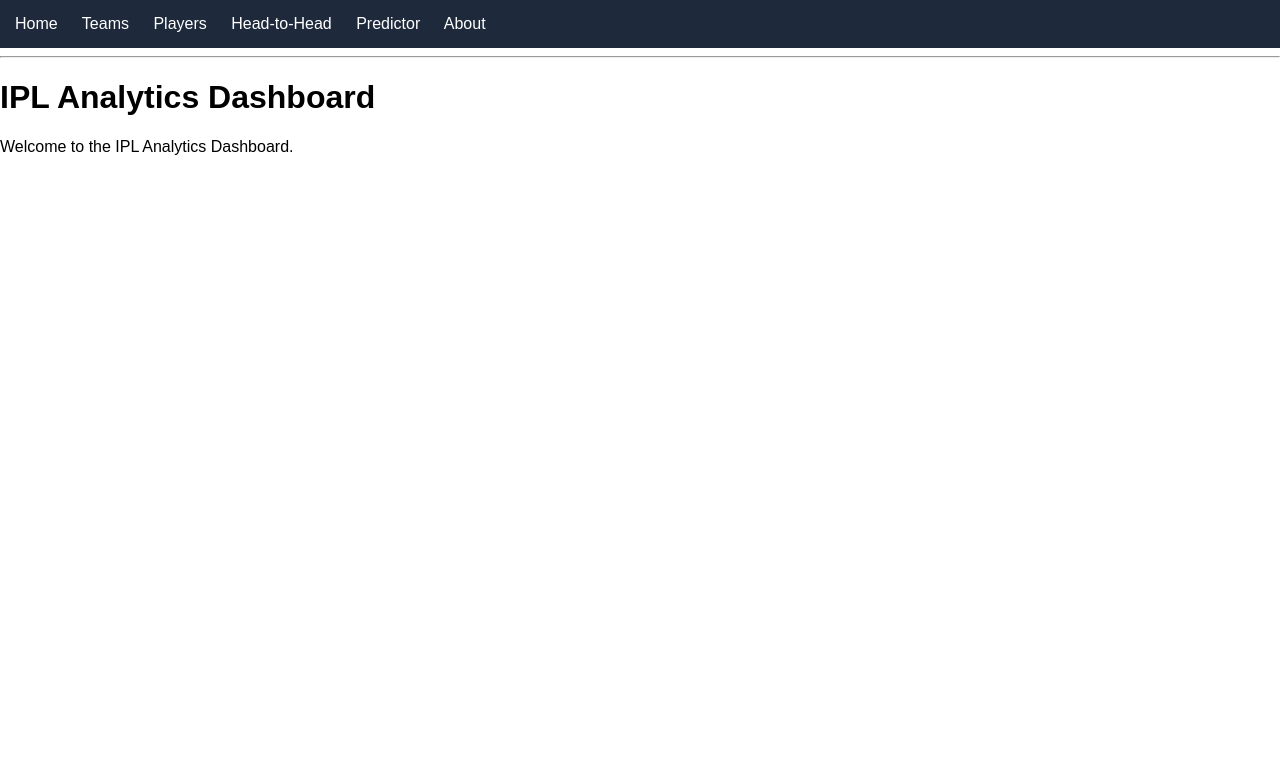
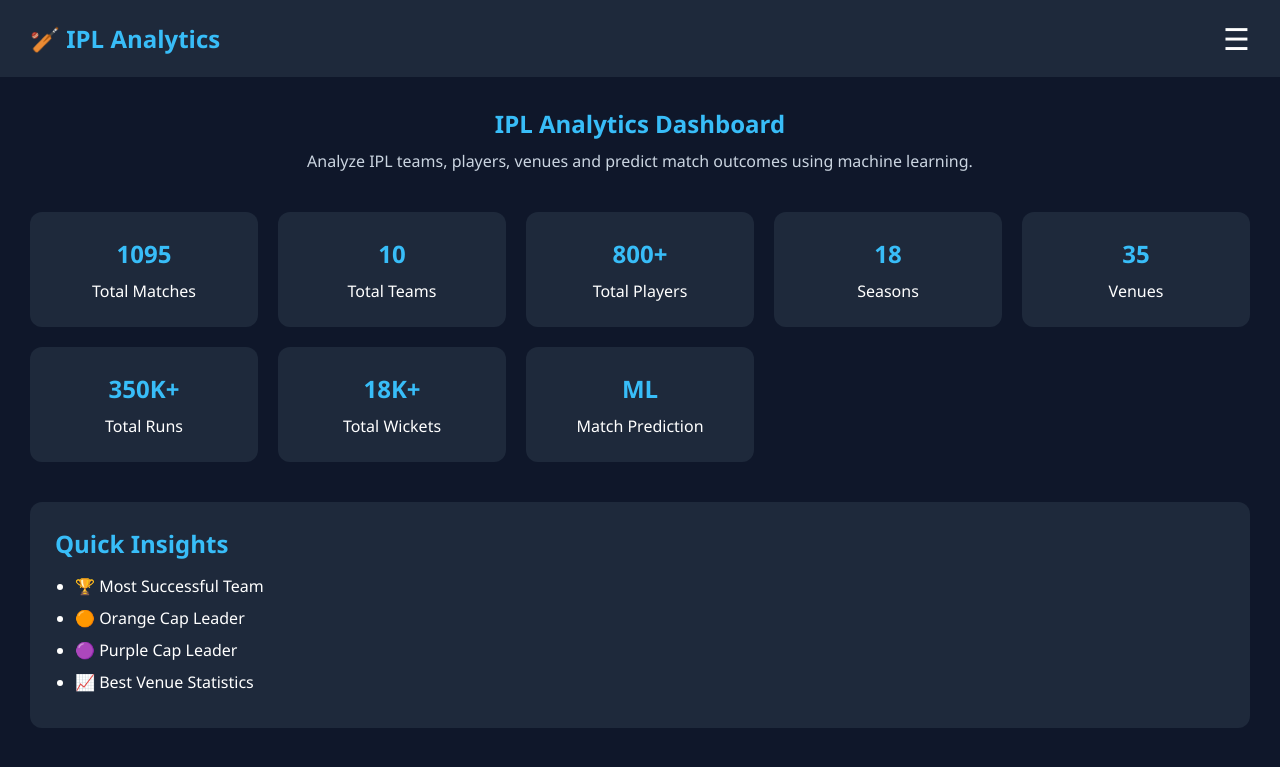
Before and after one commit to udayreddyvangala499-collab/IPL-T20, a Flask app: page / in a window 1280 px wide. Shown: the top 767 px of the page. Run offline with Flask 3, Linux system fonts and the light colour scheme.

Commit message:
Added features and navigation

```diff
--- a/static/css/style.css
+++ b/static/css/style.css
@@ -1,20 +1,121 @@
-body{
-    font-family: Arial, sans-serif;
+*{
     margin:0;
     padding:0;
+    box-sizing:border-box;
 }
 
-nav{
-    background:#1e293b;
-    padding:15px;
+body{
+    font-family:'Segoe UI',sans-serif;
+    background:#0f172a;
+    color:white;
 }
 
-nav a{
+.navbar{
+    background:#1e293b;
+    padding:18px 30px;
+    display:flex;
+    justify-content:space-between;
+    align-items:center;
+    position:relative;
+}
+
+.logo{
+    font-size:24px;
+    font-weight:bold;
+    color:#38bdf8;
+}
+
+.menu-toggle{
+    font-size:30px;
+    cursor:pointer;
+}
+
+.nav-menu{
+    display:none;
+    list-style:none;
+    position:absolute;
+    top:70px;
+    right:20px;
+    background:#1e293b;
+    border-radius:10px;
+    min-width:220px;
+}
+
+.nav-menu li{
+    border-bottom:1px solid #334155;
+}
+
+.nav-menu li:last-child{
+    border:none;
+}
+
+.nav-menu a{
+    display:block;
+    padding:15px;
     color:white;
     text-decoration:none;
-    margin-right:20px;
 }
 
-nav a:hover{
+.nav-menu a:hover{
+    background:#334155;
+}
+
+.show{
+    display:block;
+}
+
+.container{
+    padding:30px;
+}
+
+.hero{
+    text-align:center;
+    margin-bottom:40px;
+}
+
+.hero h1{
     color:#38bdf8;
+    margin-bottom:10px;
 }
+
+.hero p{
+    color:#cbd5e1;
+}
+
+.kpi-grid{
+    display:grid;
+    grid-template-columns:repeat(auto-fit,minmax(220px,1fr));
+    gap:20px;
+}
+
+.card{
+    background:#1e293b;
+    padding:25px;
+    border-radius:12px;
+    text-align:center;
+}
+
+.card h2{
+    color:#38bdf8;
+    margin-bottom:10px;
+}
+
+.insights{
+    margin-top:40px;
+    background:#1e293b;
+    padding:25px;
+    border-radius:12px;
+}
+
+.insights h2{
+    color:#38bdf8;
+    margin-bottom:15px;
+}
+
+.insights ul{
+    padding-left:20px;
+}
+
+.insights li{
+    margin-bottom:10px;
+}
--- a/templates/base.html
+++ b/templates/base.html
@@ -3,25 +3,46 @@
 <head>
     <meta charset="UTF-8">
     <meta name="viewport" content="width=device-width, initial-scale=1.0">
-    <title>{% block title %}IPL Dashboard{% endblock %}</title>
+    <title>{% block title %}IPL Analytics Dashboard{% endblock %}</title>
 
     <link rel="stylesheet" href="{{ url_for('static', filename='css/style.css') }}">
 </head>
 <body>
 
-    <nav>
-        <a href="/">Home</a>
-        <a href="/teams">Teams</a>
-        <a href="/players">Players</a>
-        <a href="/h2h">Head-to-Head</a>
-        <a href="/predictor">Predictor</a>
-        <a href="/about">About</a>
+    <nav class="navbar">
+
+        <div class="logo">
+            🏏 IPL Analytics
+        </div>
+
+        <div class="menu-toggle" id="menu-toggle">
+            ☰
+        </div>
+
+        <ul class="nav-menu" id="nav-menu">
+            <li><a href="/">Home</a></li>
+            <li><a href="/teams">Team Analytics</a></li>
+            <li><a href="/players">Player Analytics</a></li>
+            <li><a href="/h2h">Head-to-Head</a></li>
+            <li><a href="/predictor">Match Predictor</a></li>
+            <li><a href="/about">About</a></li>
+        </ul>
+
     </nav>
 
-    <hr>
+    <div class="container">
+        {% block content %}
+        {% endblock %}
+    </div>
 
-    {% block content %}
-    {% endblock %}
+    <script>
+        const toggle = document.getElementById("menu-toggle");
+        const menu = document.getElementById("nav-menu");
+
+        toggle.addEventListener("click", () => {
+            menu.classList.toggle("show");
+        });
+    </script>
 
 </body>
 </html>
--- a/templates/index.html
+++ b/templates/index.html
@@ -5,6 +5,69 @@ Home
 {% endblock %}
 
 {% block content %}
-<h1>IPL Analytics Dashboard</h1>
-<p>Welcome to the IPL Analytics Dashboard.</p>
+
+<section class="hero">
+    <h1>IPL Analytics Dashboard</h1>
+    <p>
+        Analyze IPL teams, players, venues and predict match outcomes using machine learning.
+    </p>
+</section>
+
+<section class="kpi-grid">
+
+    <div class="card">
+        <h2>1095</h2>
+        <p>Total Matches</p>
+    </div>
+
+    <div class="card">
+        <h2>10</h2>
+        <p>Total Teams</p>
+    </div>
+
+    <div class="card">
+        <h2>800+</h2>
+        <p>Total Players</p>
+    </div>
+
+    <div class="card">
+        <h2>18</h2>
+        <p>Seasons</p>
+    </div>
+
+    <div class="card">
+        <h2>35</h2>
+        <p>Venues</p>
+    </div>
+
+    <div class="card">
+        <h2>350K+</h2>
+        <p>Total Runs</p>
+    </div>
+
+    <div class="card">
+        <h2>18K+</h2>
+        <p>Total Wickets</p>
+    </div>
+
+    <div class="card">
+        <h2>ML</h2>
+        <p>Match Prediction</p>
+    </div>
+
+</section>
+
+<section class="insights">
+
+    <h2>Quick Insights</h2>
+
+    <ul>
+        <li>🏆 Most Successful Team</li>
+        <li>🟠 Orange Cap Leader</li>
+        <li>🟣 Purple Cap Leader</li>
+        <li>📈 Best Venue Statistics</li>
+    </ul>
+
+</section>
+
 {% endblock %}
```
